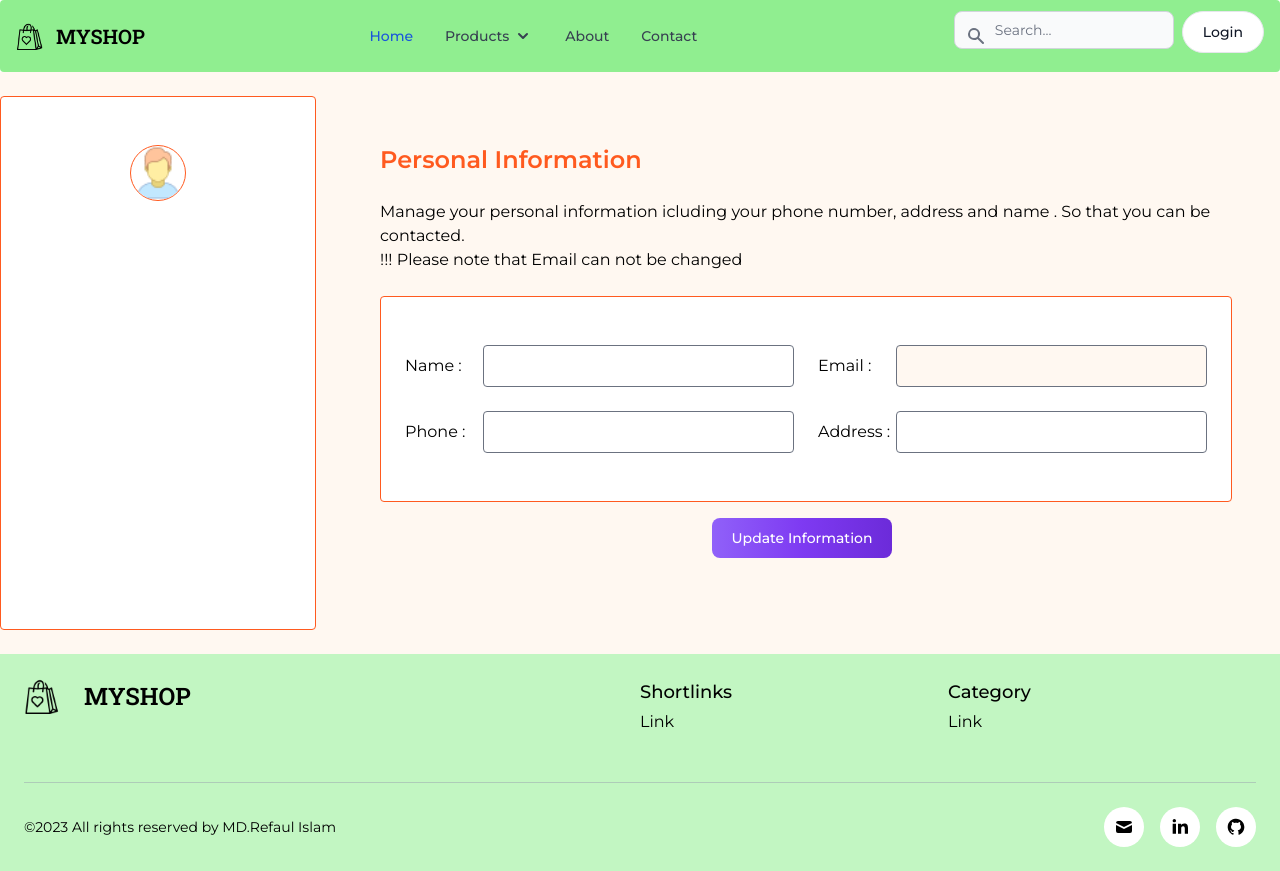
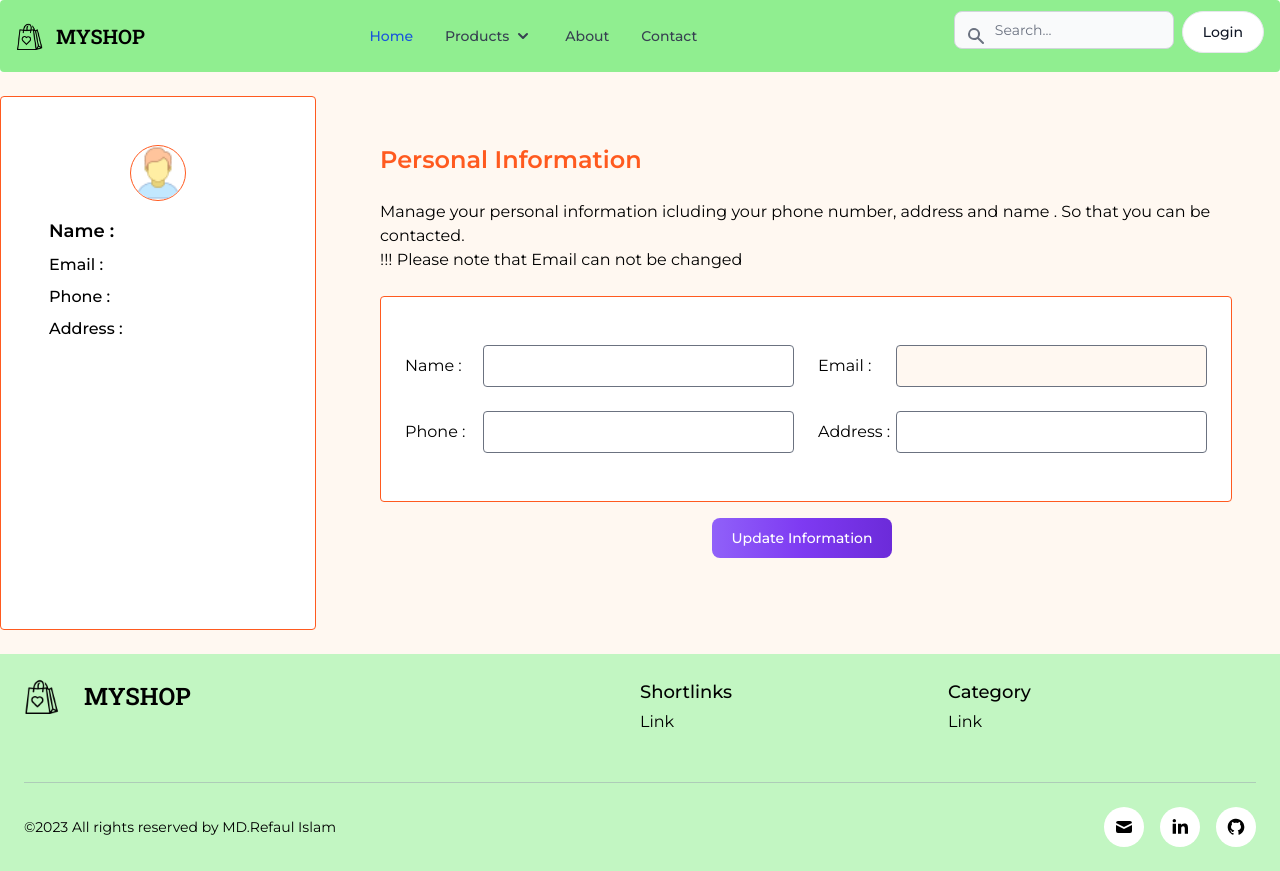
Before and after one commit to DevRefaul/ecommerce_website, a React (Create React App) app: page /profile in a window 1280 px wide. Built offline with nearby package versions, Linux system fonts and the light colour scheme.

Commit message:
added some styles in basic info section of profile

```diff
--- a/src/Pages/Dashboard/Profile/Profile.jsx
+++ b/src/Pages/Dashboard/Profile/Profile.jsx
@@ -14,6 +14,14 @@ const Profile = () => {
               alt="user logo"
               className="rounded-full border border-orange-500 h-14 w-14"
             />
+          </div>
+
+          {/* basic user info */}
+          <div className="my-4">
+            <h4 className="text-lg font-semibold">Name : </h4>
+            <p className="font-medium my-2">Email : </p>
+            <p className="font-medium my-2">Phone : </p>
+            <p className="font-medium my-2">Address : </p>
           </div>
         </div>
         {/* user personal information here */}
```
